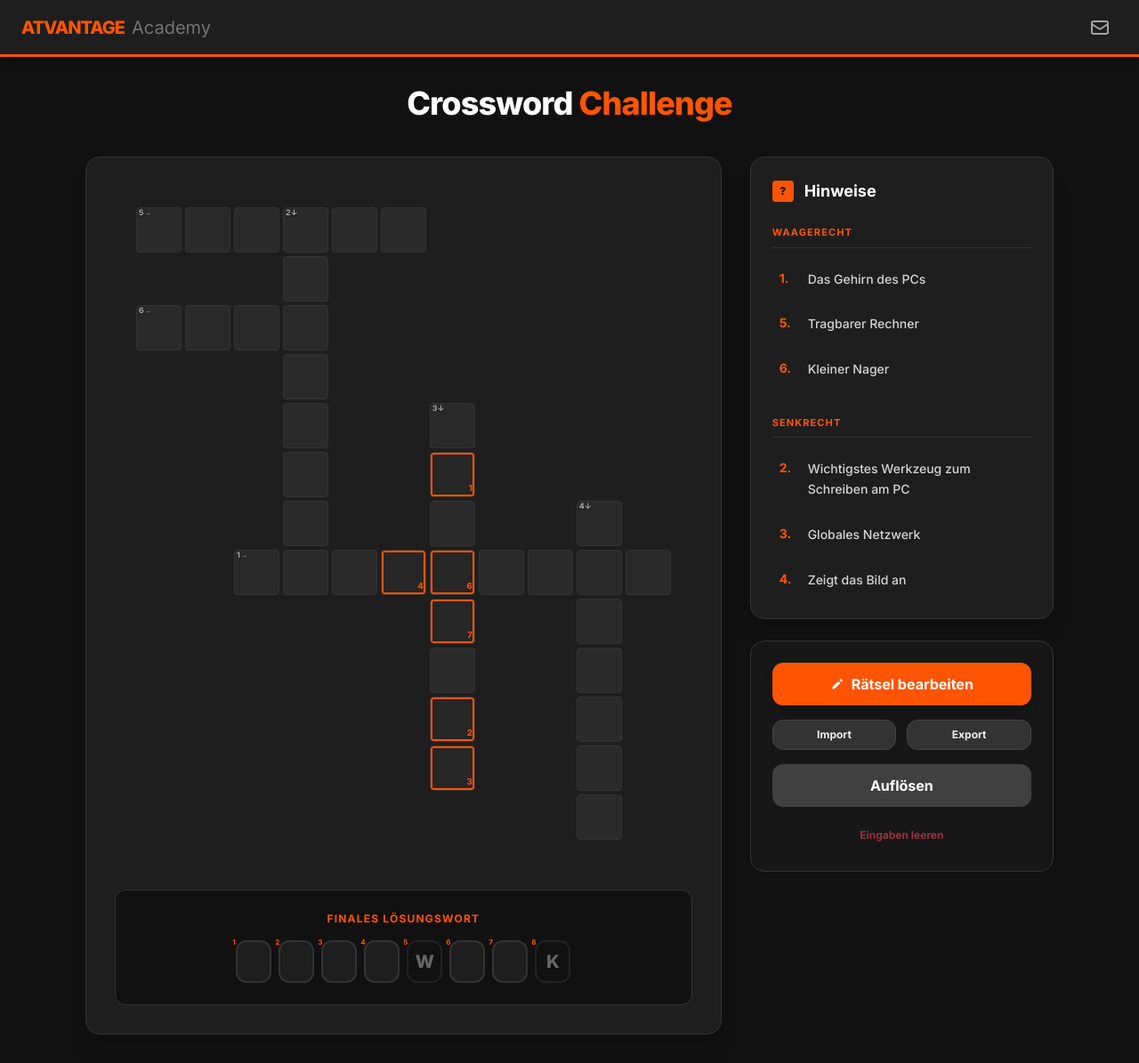
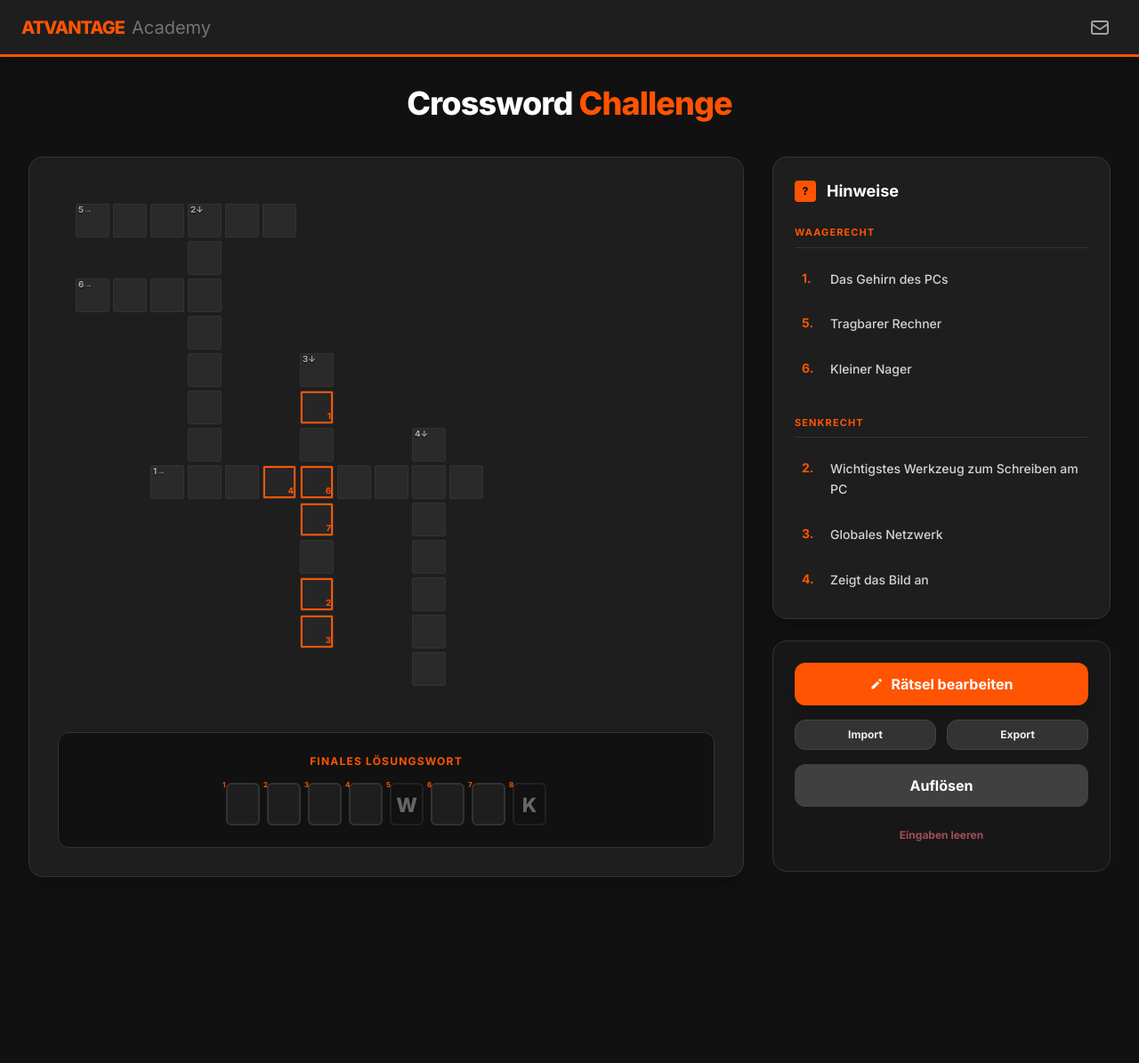
Before and after one commit to cloud-native-entwicklung/docs, a Jekyll site: the page crossword.html, which Jekyll copies as it is, in a window 1280 px wide and 1195 px high. Shown: the whole window at 89% size. Built offline with Jekyll 4.4.1, drawn with Linux system fonts in a browser that asks for light colours; nearby versions of some CDN libraries.

Commit message:
Refine crossword UI: adjust grid cell sizes, improve layout for responsiveness, tweak typography and colors, and enhance input box styles.

```diff
--- a/crossword.html
+++ b/crossword.html
@@ -21,8 +21,10 @@
             box-shadow: 0 4px 6px -1px rgba(0, 0, 0, 0.3);
         }
 
+        /* Feste Kästchengröße von 38px */
         .grid-cell {
-            aspect-ratio: 1 / 1;
+            width: 38px;
+            height: 38px;
             display: flex;
             align-items: center;
             justify-content: center;
@@ -30,9 +32,8 @@
             border: 1px solid #333333;
             background: #2a2a2a;
             transition: all 0.2s;
-            min-width: 38px;
-            min-height: 38px;
-            border-radius: 4px;
+            flex-shrink: 0;
+            border-radius: 2px;
         }
 
         .grid-cell.empty {
@@ -53,7 +54,7 @@
             text-align: center;
             text-transform: uppercase;
             font-weight: 700;
-            font-size: 1.2rem;
+            font-size: 1.25rem;
             border: none;
             outline: none;
             background: transparent;
@@ -80,7 +81,7 @@
             position: absolute;
             top: 1px;
             left: 2px;
-            font-size: 0.55rem;
+            font-size: 0.6rem;
             color: #aaaaaa;
             pointer-events: none;
             font-weight: 700;
@@ -88,7 +89,7 @@
             display: flex;
             flex-direction: column;
             gap: 1px;
-            text-shadow: 0 1px 2px rgba(0, 0, 0, 0.5);
+            text-shadow: 0 1px 1px rgba(0, 0, 0, 0.8);
         }
 
         /* Status-Farben */
@@ -123,11 +124,15 @@
         }
 
         #crossword-container {
-            max-width: 100%;
+            width: 100%;
             overflow: auto;
-            padding: 24px;
-            display: flex;
-            justify-content: center;
+            padding: 20px;
+            display: block;
+        }
+
+        #grid-render {
+            margin: 0 auto;
+            min-width: max-content;
         }
 
         kbd {
@@ -166,7 +171,8 @@
         }
 
         .custom-scroll::-webkit-scrollbar {
-            width: 6px;
+            width: 8px;
+            height: 8px;
         }
 
         .custom-scroll::-webkit-scrollbar-track {
@@ -178,12 +184,27 @@
             border-radius: 10px;
         }
 
-        .solution-space-divider {
+        .custom-scroll::-webkit-scrollbar-thumb:hover {
+            background: #444444;
+        }
+
+        /* Lösungswort-Felder */
+        .sol-input-box {
             width: 38px;
             height: 48px;
-            background: #000000;
-            border: 1px solid #222222;
-            border-radius: 4px;
+            background-color: #1e1e1e;
+            border: 2px solid #333333;
+            border-radius: 6px;
+            text-align: center;
+            font-weight: 800;
+            font-size: 1.4rem;
+            color: #ffffff;
+            text-transform: uppercase;
+            outline: none;
+        }
+
+        .sol-input-box:focus {
+            border-color: #ff5401;
         }
 
         .sol-input-prefilled {
@@ -191,6 +212,14 @@
             color: #666666 !important;
             border-color: #222222 !important;
             cursor: not-allowed;
+        }
+
+        .solution-space-divider {
+            width: 38px;
+            height: 48px;
+            background: #000000;
+            border: 1px solid #222222;
+            border-radius: 4px;
         }
     </style>
 </head>
@@ -214,16 +243,16 @@
     </div>
 </nav>
 
-<div class="max-w-6xl mx-auto p-4 md:p-8">
+<div class="w-full p-4 md:p-8">
     <header class="mb-10 text-center">
         <h1 class="text-4xl font-extrabold text-white mb-2 tracking-tight">Crossword <span class="text-[#ff5401]">Challenge</span>
         </h1>
     </header>
 
-    <div class="grid grid-cols-1 lg:grid-cols-3 gap-8">
-        <!-- Rätsel-Gitter -->
-        <div class="lg:col-span-2 bg-[#1e1e1e] p-4 md:p-8 rounded-2xl shadow-xl border border-[#333333]">
-            <div id="crossword-container">
+    <div class="flex flex-col lg:flex-row gap-8 items-start">
+        <!-- Rätsel-Gitter: Nimmt allen verfügbaren Platz ein -->
+        <div class="flex-1 min-w-0 bg-[#1e1e1e] p-4 md:p-8 rounded-2xl shadow-xl border border-[#333333] flex flex-col min-h-[400px]">
+            <div id="crossword-container" class="custom-scroll">
                 <div id="grid-render" class="grid gap-1 inline-grid"></div>
             </div>
 
@@ -237,8 +266,8 @@
             </div>
         </div>
 
-        <!-- Hinweise/Fragen -->
-        <div class="space-y-6">
+        <!-- Hinweise/Fragen: Feste Breite auf Desktop -->
+        <div class="w-full lg:w-[380px] flex-shrink-0 space-y-6">
             <div class="bg-[#1e1e1e] p-6 rounded-2xl shadow-xl border border-[#333333]">
                 <h2 class="text-lg font-bold mb-6 flex items-center text-white">
                     <span class="bg-[#ff5401] text-[#111111] w-6 h-6 rounded flex items-center justify-center mr-3 text-xs font-black">?</span>
@@ -285,7 +314,7 @@
                     Auflösen
                 </button>
                 <button id="reset-btn"
-                        class="w-full text-rose-500 hover:text-rose-400 text-xs font-bold py-2 transition-all opacity-60 hover:opacity-100">
+                        class="w-full text-rose-400 hover:text-rose-300 text-xs font-bold py-2 transition-all opacity-60 hover:opacity-100">
                     Eingaben leeren
                 </button>
             </div>
@@ -696,7 +725,8 @@
         const container = document.getElementById('grid-render');
         if (!grid || grid.length === 0 || grid[0].length === 0) return;
         const h = grid.length, w = grid[0].length;
-        container.style.gridTemplateColumns = `repeat(${w}, minmax(38px, 1fr))`;
+        // Fixed cell width of 38px
+        container.style.gridTemplateColumns = `repeat(${w}, 38px)`;
         container.innerHTML = '';
         assignSolutionCells();
         for (let r = 0; r < h; r++) {
@@ -878,7 +908,7 @@
             const isFoundInGrid = foundSolIndices.has(i);
             const inputVal = isFoundInGrid ? "" : txt[i];
             const prefilledClass = isFoundInGrid ? "" : "sol-input-prefilled";
-            wrap.innerHTML = `<span class="absolute -top-1 -left-1 text-[8px] font-bold text-[#ff5401]">${i + 1}</span><input type="text" class="w-10 h-12 bg-[#1e1e1e] border-2 border-[#333333] rounded-xl text-center font-black text-xl text-white uppercase focus:border-[#ff5401] outline-none ${prefilledClass}" maxlength="1" id="sol-input-${i}" value="${inputVal}" ${isFoundInGrid ? '' : 'readonly'}>`;
+            wrap.innerHTML = `<span class="absolute -top-1 -left-1 text-[8px] font-bold text-[#ff5401]">${i + 1}</span><input type="text" class="sol-input-box ${prefilledClass}" maxlength="1" id="sol-input-${i}" value="${inputVal}" ${isFoundInGrid ? '' : 'readonly'}>`;
             wrap.querySelector('input').addEventListener('input', checkFinalSolution);
             box.appendChild(wrap);
         }
```
